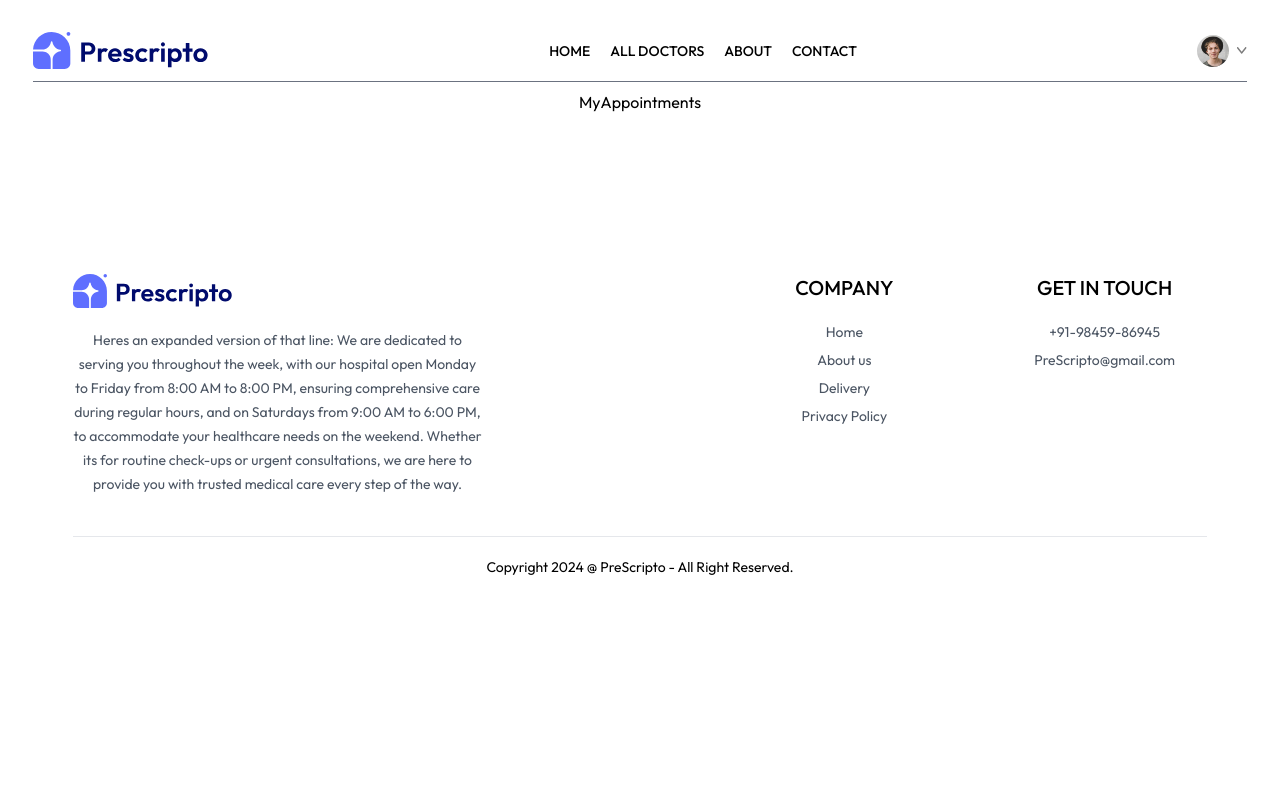
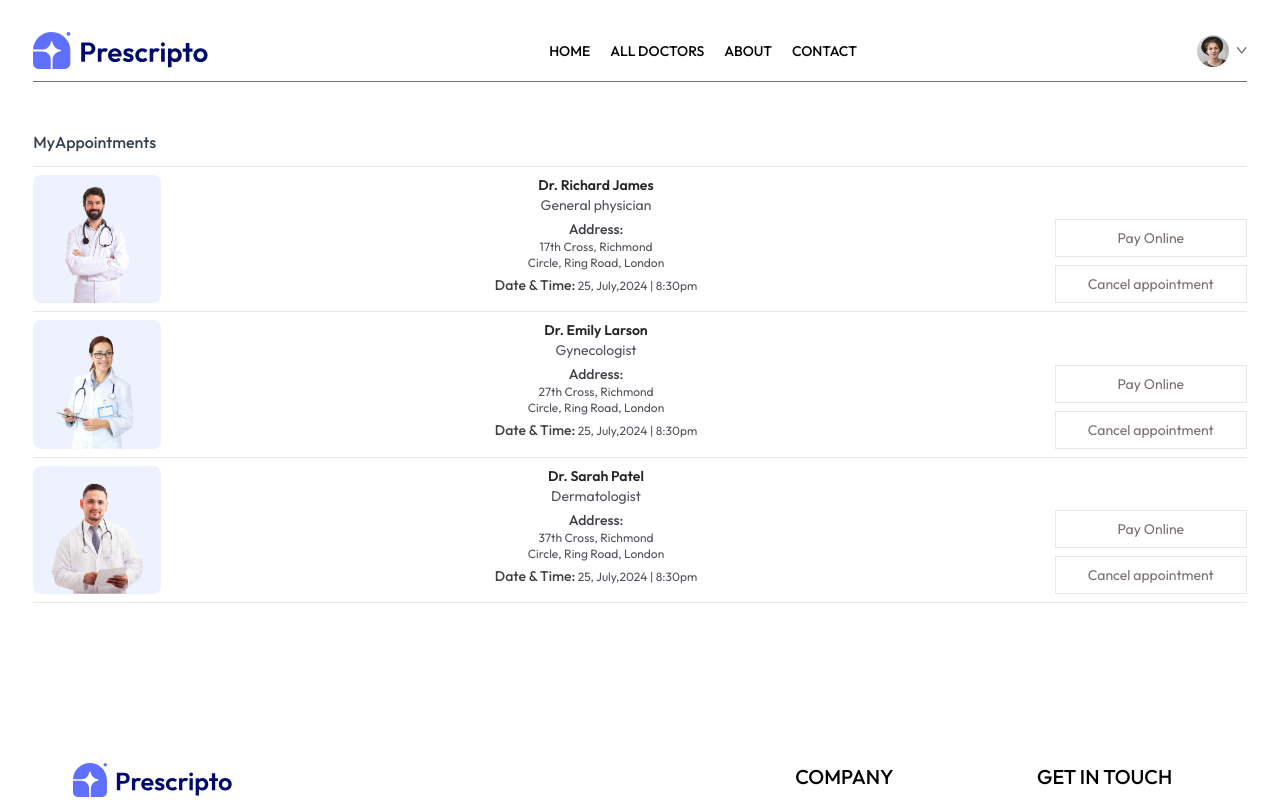
Before and after one commit to vikram17dp/PreScriptoHopso, a React (Vite) app in the folder client/: page /my-appointments in a window 1280 px wide. Shown: the top 800 px of the page. Built offline with nearby package versions, Linux system fonts and the light colour scheme.

Commit message:
creating the MyAppointments and styling also

```diff
--- a/client/src/pages/MyAppointments.jsx
+++ b/client/src/pages/MyAppointments.jsx
@@ -1,9 +1,38 @@
-import React from 'react'
+import React, { useContext } from 'react'
+import { AppContext } from '../context/AppContext'
 
 const MyAppointments = () => {
+  const {doctors} = useContext(AppContext)
   return (
     <div>
-      MyAppointments
+      <p className='pb-3 mt-12 font-medium text-gray-700 border-b text-left'>MyAppointments</p>
+      <div >
+        {
+          doctors.slice(0,3).map((item,index)=>(
+            <div key={index} className='grid grid-cols-[1fr_2fr] gap-4 sm:flex sm:gap-6 py-2 border-b'>
+                <div>
+                  <img className='w-32 bg-indigo-50 rounded-lg' src={item.image} alt="" />
+                </div>
+                <div className='flex-1 text-sm text-zinc-600'>
+                  <p className='text-neutral-800 font-semibold'>{item.name}</p>
+                  <p>{item.speciality}</p>
+                  <p className='text-zinc-700 font-medium mt-1'>Address:</p>
+                  <p className='text-xs'>{item.address.line1}</p>
+                  <p className='text-xs'>{item.address.line2}</p>
+                  <p className='text-xs mt-1'><span className='text-sm text-neutral-700 font-medium'>Date & Time:</span> 25, July,2024 | 8:30pm</p>
+                </div>
+                <div>
+
+                </div>
+                <div className='flex flex-col gap-2 justify-end'>
+                  <button className='text-sm text-stone-500 text-center sm:min-w-48 py-2 border hover:bg-primary hover:text-white transition-all duration-300'>Pay Online</button>
+                  <button className='text-sm text-stone-500 text-center sm:min-w-48 py-2 border hover:bg-red-700 hover:text-white transition-all duration-300'>Cancel appointment</button>
+                </div>
+            </div>
+          ))
+        }
+
+      </div>
     </div>
   )
 }
```
